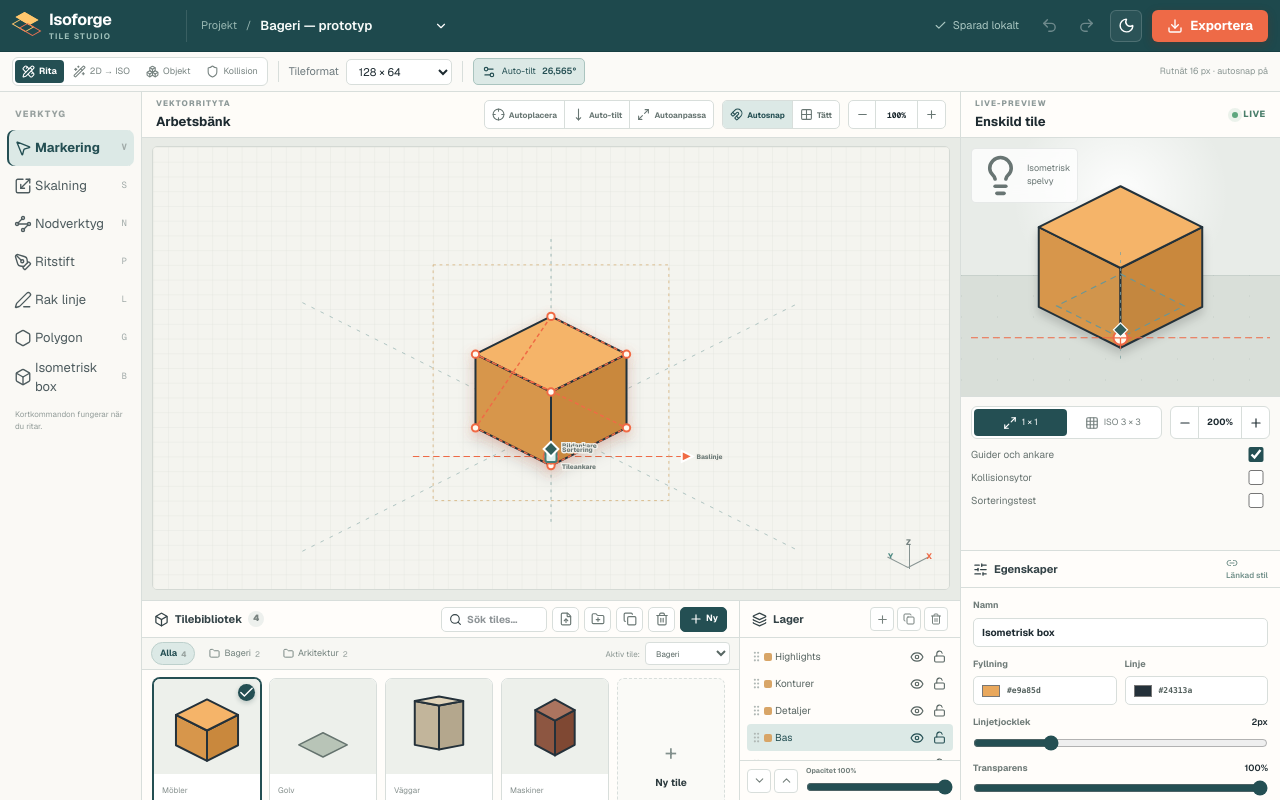
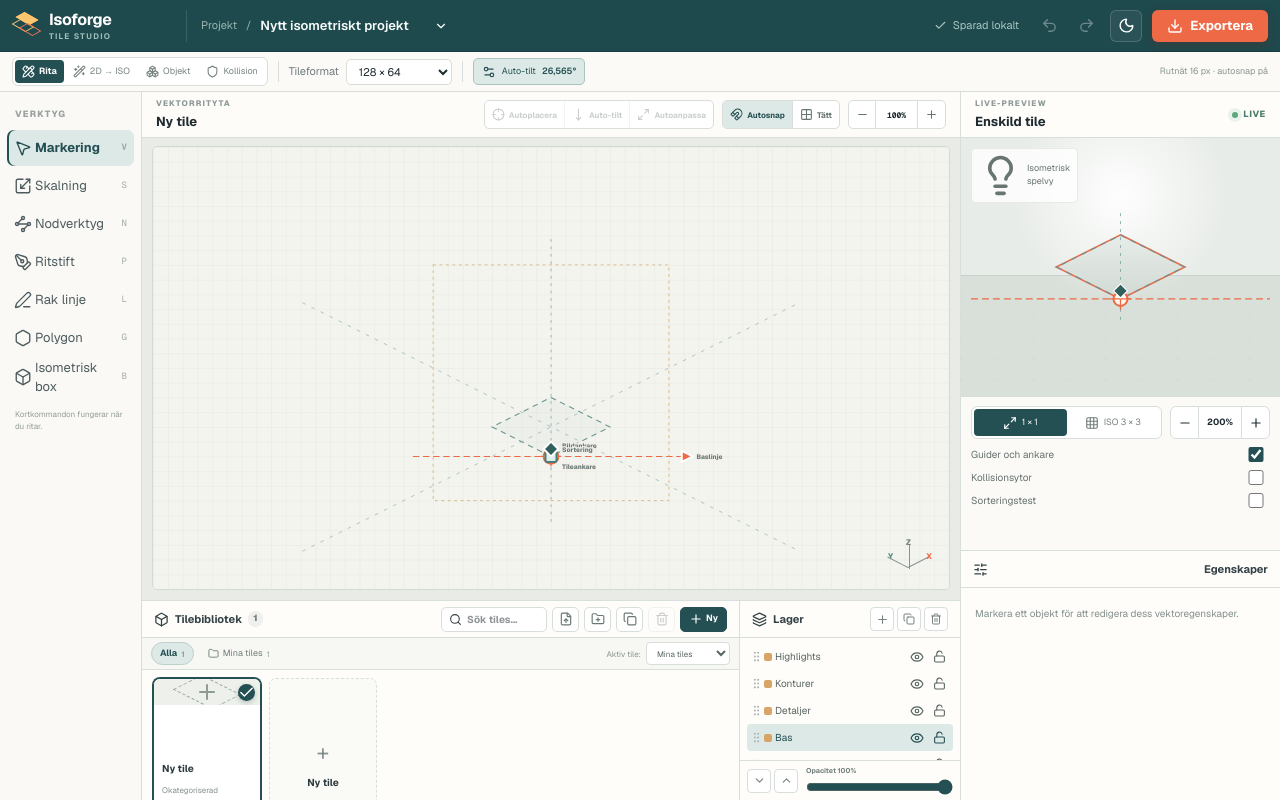
Before and after one commit to jerrymross/isoforge, a Next.js app: page / in a window 1280 px wide. Built offline with nearby package versions, Linux system fonts and the light colour scheme.

Commit message:
Always open with an empty tile

```diff
--- a/components/editor/EditorShell.tsx
+++ b/components/editor/EditorShell.tsx
@@ -25,7 +25,11 @@ import { ToolRail } from "@/components/toolbar/ToolRail";
 import { GeneratorPanel } from "@/components/toolbar/GeneratorPanel";
 import { CollisionPanel } from "@/components/toolbar/CollisionPanel";
 import { loadProject } from "@/lib/project-db";
-import { normalizeProject, useEditorStore } from "@/stores/editor-store";
+import {
+  normalizeProject,
+  prepareProjectForLaunch,
+  useEditorStore,
+} from "@/stores/editor-store";
 import type { Tool } from "@/types/editor";
 
 const toolKeys: Record<string, Tool> = {
@@ -73,7 +77,9 @@ export function EditorShell() {
     void loadProject("default-project").then((saved) => {
       if (saved) {
         useEditorStore.setState({
-          project: normalizeProject(saved),
+          project: prepareProjectForLaunch(normalizeProject(saved)),
+          selectedObjectId: null,
+          selectedCollisionId: null,
           autosaveState: "saved",
         });
       }
--- a/stores/editor-store.ts
+++ b/stores/editor-store.ts
@@ -52,46 +52,24 @@ function defaultAnchor() {
   };
 }
 
-function sampleBox(
-  id: string,
-  name: string,
-  fill: string,
-  height: number,
-  halfWidth: number,
-  halfDepth: number,
-): VectorObject {
-  const topY = 304 - halfDepth - height;
+export function createEmptyTile(): Tile {
   return {
-    id,
-    name,
-    kind: "iso-box",
-    layerId: "base",
-    points: [
-      { x: 320, y: topY },
-      { x: 320 + halfWidth, y: 304 - height },
-      { x: 320, y: 304 + halfDepth - height },
-      { x: 320 - halfWidth, y: 304 - height },
-      { x: 320 + halfWidth, y: 304 },
-      { x: 320, y: 304 + halfDepth },
-      { x: 320 - halfWidth, y: 304 },
-    ],
-    height,
-    style: {
-      fill,
-      stroke: "#24313a",
-      strokeWidth: 2,
-      opacity: 1,
-      shadow: true,
-    },
-    locked: false,
+    id: "tile-start",
+    name: "Ny tile",
+    category: "Okategoriserad",
+    tags: [],
+    collectionId: "collection-my-tiles",
+    layers: defaultLayers(),
+    collisions: [],
+    objects: [],
+    anchor: defaultAnchor(),
   };
 }
 
 export function createDefaultProject(): Project {
-  const layers = defaultLayers();
   return {
     id: "default-project",
-    name: "Bageri — prototyp",
+    name: "Nytt isometriskt projekt",
     tileWidth: 128,
     tileHeight: 64,
     canvasWidth: 128,
@@ -103,117 +81,31 @@ export function createDefaultProject(): Project {
       fillColor: "#e9a85d",
       lightDirection: "top-left",
     },
-    collections: [
-      { id: "collection-bakery", name: "Bageri" },
-      { id: "collection-architecture", name: "Arkitektur" },
+    collections: [{ id: "collection-my-tiles", name: "Mina tiles" }],
+    tiles: [createEmptyTile()],
+    activeTileId: "tile-start",
+    updatedAt: now(),
+  };
+}
+
+export function prepareProjectForLaunch(project: Project): Project {
+  const emptyTile = createEmptyTile();
+  const collections = project.collections.some(
+    (collection) => collection.id === emptyTile.collectionId,
+  )
+    ? project.collections
+    : [
+        { id: emptyTile.collectionId, name: "Mina tiles" },
+        ...project.collections,
+      ];
+  return {
+    ...project,
+    collections,
+    tiles: [
+      emptyTile,
+      ...project.tiles.filter((tile) => tile.id !== emptyTile.id),
     ],
-    tiles: [
-      {
-        id: "tile-workbench",
-        name: "Arbetsbänk",
-        category: "Möbler",
-        tags: ["bageri", "metall"],
-        collectionId: "collection-bakery",
-        layers,
-        collisions: [
-          {
-            id: "workbench-collision",
-            name: "Bas",
-            kind: "diamond",
-            points: [
-              { x: 320, y: 261 },
-              { x: 390, y: 296 },
-              { x: 320, y: 331 },
-              { x: 250, y: 296 },
-            ],
-            enabled: true,
-          },
-        ],
-        objects: [
-          {
-            id: "starter-box",
-            name: "Isometrisk box",
-            kind: "iso-box",
-            layerId: "base",
-            points: [
-              { x: 320, y: 184 },
-              { x: 402, y: 225 },
-              { x: 320, y: 266 },
-              { x: 238, y: 225 },
-              { x: 402, y: 305 },
-              { x: 320, y: 346 },
-              { x: 238, y: 305 },
-            ],
-            height: 80,
-            style: {
-              fill: "#e9a85d",
-              stroke: "#24313a",
-              strokeWidth: 2,
-              opacity: 1,
-              shadow: true,
-            },
-            locked: false,
-          },
-        ],
-        anchor: defaultAnchor(),
-      },
-      {
-        id: "tile-floor",
-        name: "Kalkstensgolv",
-        category: "Golv",
-        tags: ["sten", "sömlös"],
-        collectionId: "collection-architecture",
-        layers: defaultLayers(),
-        collisions: [],
-        objects: [
-          {
-            id: "floor-diamond",
-            name: "Golvyta",
-            kind: "polygon",
-            layerId: "base",
-            points: [
-              { x: 320, y: 272 },
-              { x: 384, y: 304 },
-              { x: 320, y: 336 },
-              { x: 256, y: 304 },
-            ],
-            height: 0,
-            style: {
-              fill: "#b8c4b7",
-              stroke: "#66746f",
-              strokeWidth: 1.5,
-              opacity: 1,
-              shadow: false,
-            },
-            locked: false,
-          },
-        ],
-        anchor: defaultAnchor(),
-      },
-      {
-        id: "tile-wall",
-        name: "Putsad vägg",
-        category: "Väggar",
-        tags: ["vägg", "puts"],
-        collectionId: "collection-architecture",
-        layers: defaultLayers(),
-        collisions: [],
-        objects: [sampleBox("wall-box", "Väggsektion", "#d4c7ad", 116, 64, 12)],
-        anchor: defaultAnchor(),
-      },
-      {
-        id: "tile-oven",
-        name: "Bakugn",
-        category: "Maskiner",
-        tags: ["bageri", "ugn"],
-        collectionId: "collection-bakery",
-        layers: defaultLayers(),
-        collisions: [],
-        objects: [sampleBox("oven-box", "Ugn", "#9f6853", 92, 52, 28)],
-        anchor: defaultAnchor(),
-      },
-    ],
-    activeTileId: "tile-workbench",
+    activeTileId: emptyTile.id,
     updatedAt: now(),
   };
 }
@@ -356,8 +248,8 @@ export const useEditorStore = create<EditorState>((set, get) => ({
   project: createDefaultProject(),
   tool: "select",
   workspaceMode: "draw",
-  selectedObjectId: "starter-box",
-  selectedCollisionId: "workbench-collision",
+  selectedObjectId: null,
+  selectedCollisionId: null,
   selectedLayerId: "base",
   zoom: 1,
   canvasZoom: 1,
```
Also changed, not shown: 1 other file (tests, documents, lock files or other folders).
